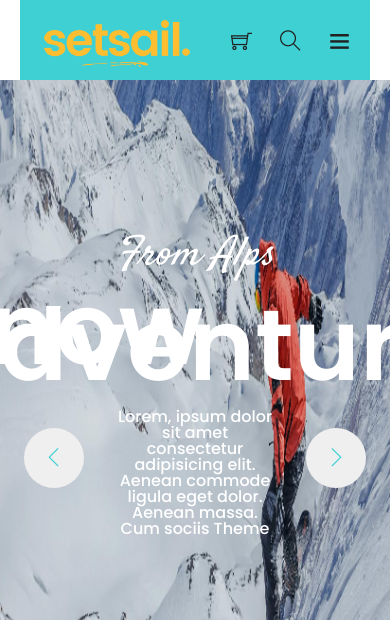
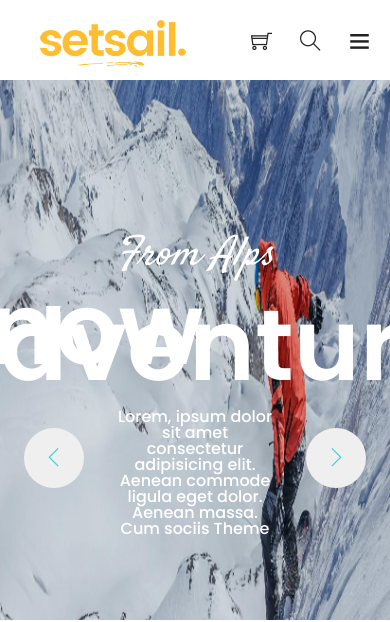
Before and after one commit to t1112000/Winter_Holiday, a website with bundled scripts: page index.html in a window 390 px wide. Shown: the top 622 px of the page. Built offline with nearby package versions, Linux system fonts and the light colour scheme.

Commit message:
update fixed header

```diff
--- a/assets/css/responsive.css
+++ b/assets/css/responsive.css
@@ -12,7 +12,7 @@
   }
   .header {
     background-color: var(--skyblue-color);
-    margin: 0;
+    margin-top: -80px;
   }
   .header__logo {
     color: var(--white-color);
@@ -197,7 +197,7 @@
 
   .header {
     background-color: var(--skyblue-color);
-    margin: 0;
+    margin-top: -80px;
   }
 
   .header__logo {
--- a/assets/css/style.css
+++ b/assets/css/style.css
@@ -3,14 +3,18 @@
 /* Header Logo */
 .header {
   height: 80px;
-  margin: 0 20px;
+  margin-top: -80px;
   justify-content: center;
+  position: fixed;
+  z-index: 999;
+  width: 100%;
+  background-color: #fff;
 }
 
 .header__logo-img {
   height: 47px;
   width: 147px;
-  margin: 20px 0;
+  margin: 20px 0 0 16px;
 }
 
 /* Header Navbar */
@@ -471,6 +475,7 @@
 /* Banner */
 .container {
   position: relative;
+  margin-top: 80px;
 }
 
 .container__banner {
@@ -568,7 +573,7 @@
 
 .prev,
 .next {
-  z-index: 999;
+  z-index: 990;
   outline: none;
   border-radius: 50%;
   border: none;
```
